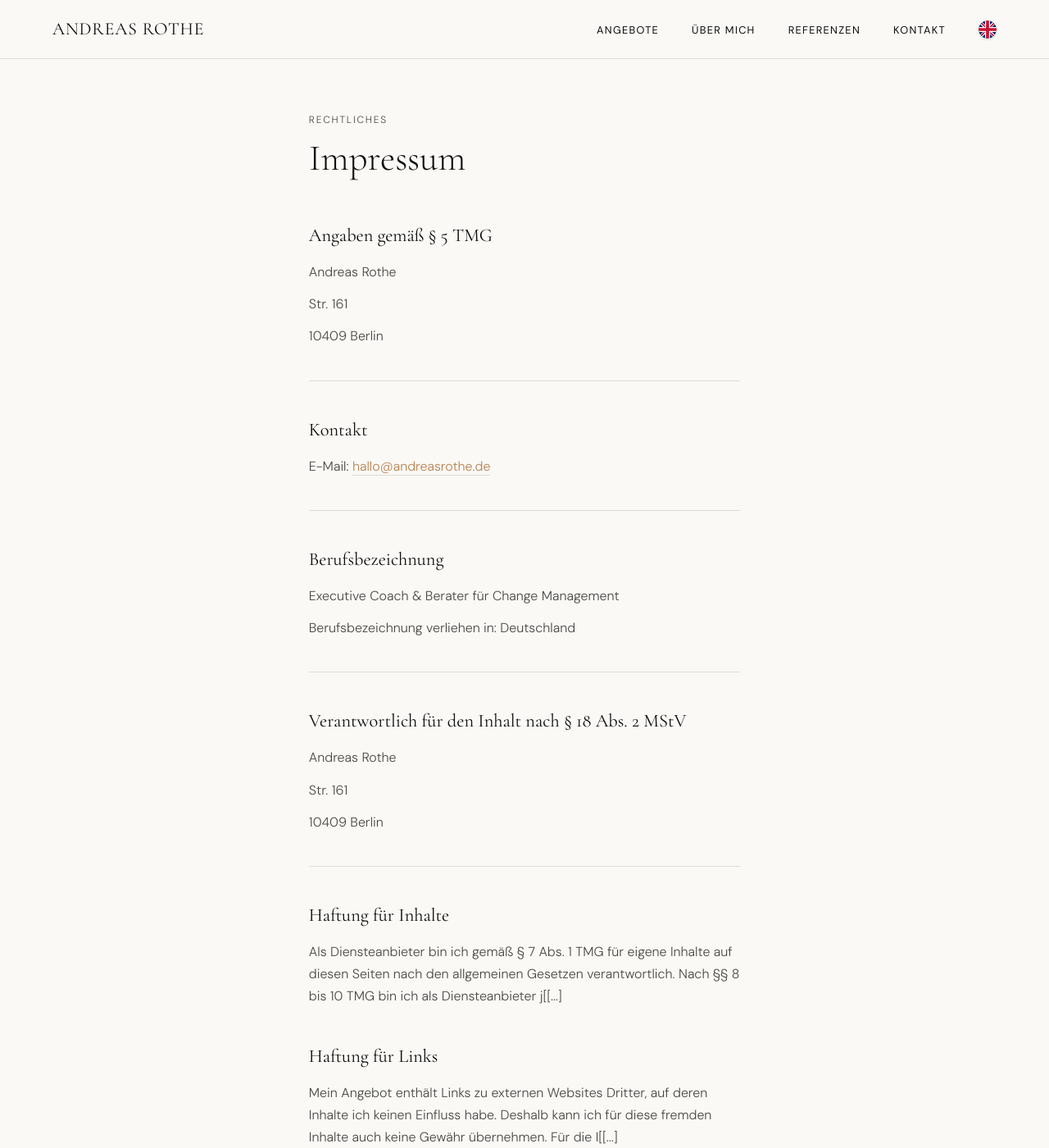
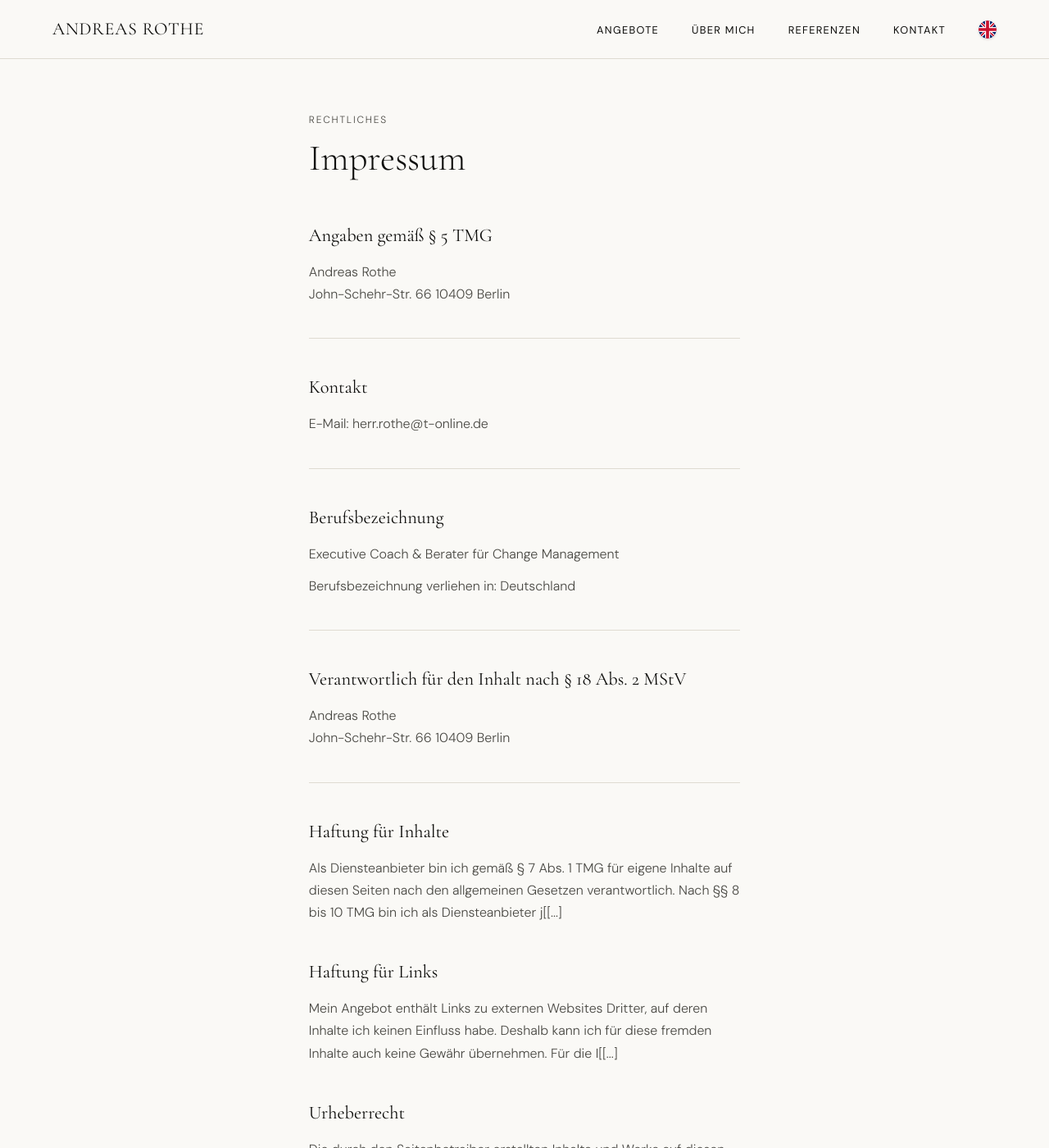
Before and after one commit to arothe161/andreasrothe, a Jekyll site: the page built from impressum.html, in a window 1280 px wide and 1400 px high. Shown: the whole window at 82% size. Built offline with Jekyll 4.4.1, drawn with Linux system fonts in a browser that asks for light colours.

Commit message:
Revise contact details in impressum.html
Updated contact information and address details for Andreas Rothe.

```diff
--- a/impressum.html
+++ b/impressum.html
@@ -11,14 +11,16 @@ extra_head: |
 <h1>Impressum</h1>
 
 <h2>Angaben gemäß § 5 TMG</h2>
-<p>Andreas Rothe</p>
-<p>Str. 161</p>
-<p>10409 Berlin</p>
+<p>
+  Andreas Rothe<br>
+  John-Schehr-Str. 66
+  10409 Berlin<br>
+</p>
 
 <div class="divider"></div>
 
 <h2>Kontakt</h2>
-<p>E-Mail: <a href="mailto:hallo@andreasrothe.de">hallo@andreasrothe.de</a></p>
+<p>E-Mail: herr.rothe@t-online.de</p>
 
 <div class="divider"></div>
 
@@ -29,9 +31,11 @@ extra_head: |
 <div class="divider"></div>
 
 <h2>Verantwortlich für den Inhalt nach § 18 Abs. 2 MStV</h2>
-<p>Andreas Rothe</p>
-<p>Str. 161</p>
-<p>10409 Berlin</p>
+<p>
+  Andreas Rothe<br>
+  John-Schehr-Str. 66
+  10409 Berlin<br>
+</p>
 
 <div class="divider"></div>
 
```
